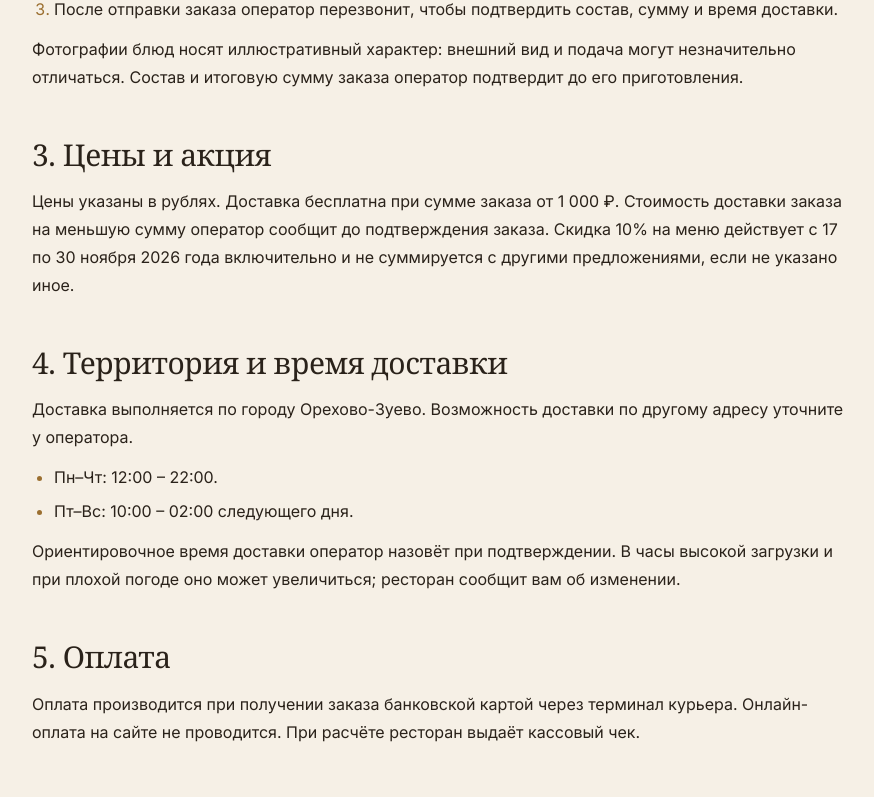
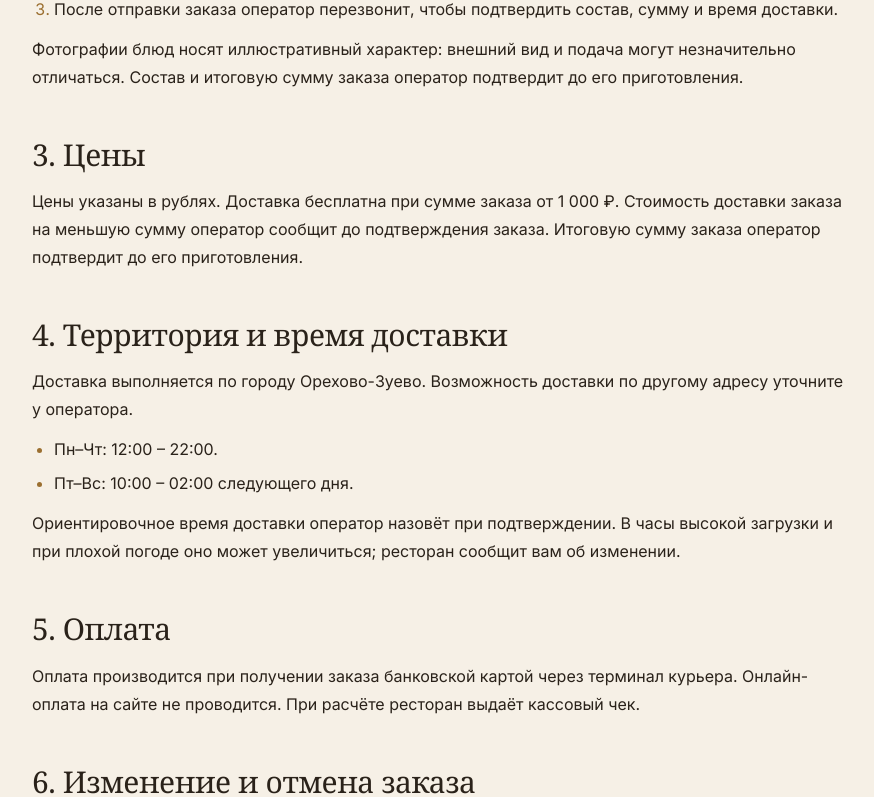
Before and after one commit to AlinaGntv/ohotnik-oz, a React (Vite) app: page /offer in a window 1280 px wide. Shown: the part 920-1717 px from the top of the page, without its empty margins (198-1072 px from the left). Built offline with nearby package versions, Linux system fonts and the light colour scheme; no server answers.

Commit message:
Remove site-wide menu discount

```diff
--- a/src/data/content.js
+++ b/src/data/content.js
@@ -61,10 +61,10 @@ export const ordersEnabled = true
 
 // Акция на доставку. startsAt/endsAt — даты в формате 'ГГГГ-ММ-ДД' или null (без ограничения).
 export const promo = {
-  discount: 10,
-  title: 'Скидка 10% на всё меню',
-  startsAt: '2026-11-17',
-  endsAt: '2026-11-30',
+  discount: 0,
+  title: '',
+  startsAt: null,
+  endsAt: null,
 }
 
 export const isPromoActive = (now = new Date()) => {
--- a/src/pages/legal/Offer.jsx
+++ b/src/pages/legal/Offer.jsx
@@ -1,6 +1,6 @@
 import { Link } from 'react-router'
 import LegalPage from './LegalPage.jsx'
-import { company, delivery, promo } from '../../data/content.js'
+import { company, delivery } from '../../data/content.js'
 
 const money = (n) => `${n.toLocaleString('ru-RU').replace(/ /g, ' ')} ₽`
 
@@ -32,11 +32,11 @@ export default function Offer() {
         итоговую сумму заказа оператор подтвердит до его приготовления.
       </p>
 
-      <h2>3. Цены и акция</h2>
+      <h2>3. Цены</h2>
       <p>
         Цены указаны в рублях. Доставка бесплатна при сумме заказа от {money(delivery.freeFrom)}. Стоимость доставки
-        заказа на меньшую сумму оператор сообщит до подтверждения заказа. Скидка {promo.discount}% на меню действует
-        с 17 по 30 ноября 2026 года включительно и не суммируется с другими предложениями, если не указано иное.
+        заказа на меньшую сумму оператор сообщит до подтверждения заказа. Итоговую сумму заказа оператор подтвердит
+        до его приготовления.
       </p>
 
       <h2>4. Территория и время доставки</h2>
```
